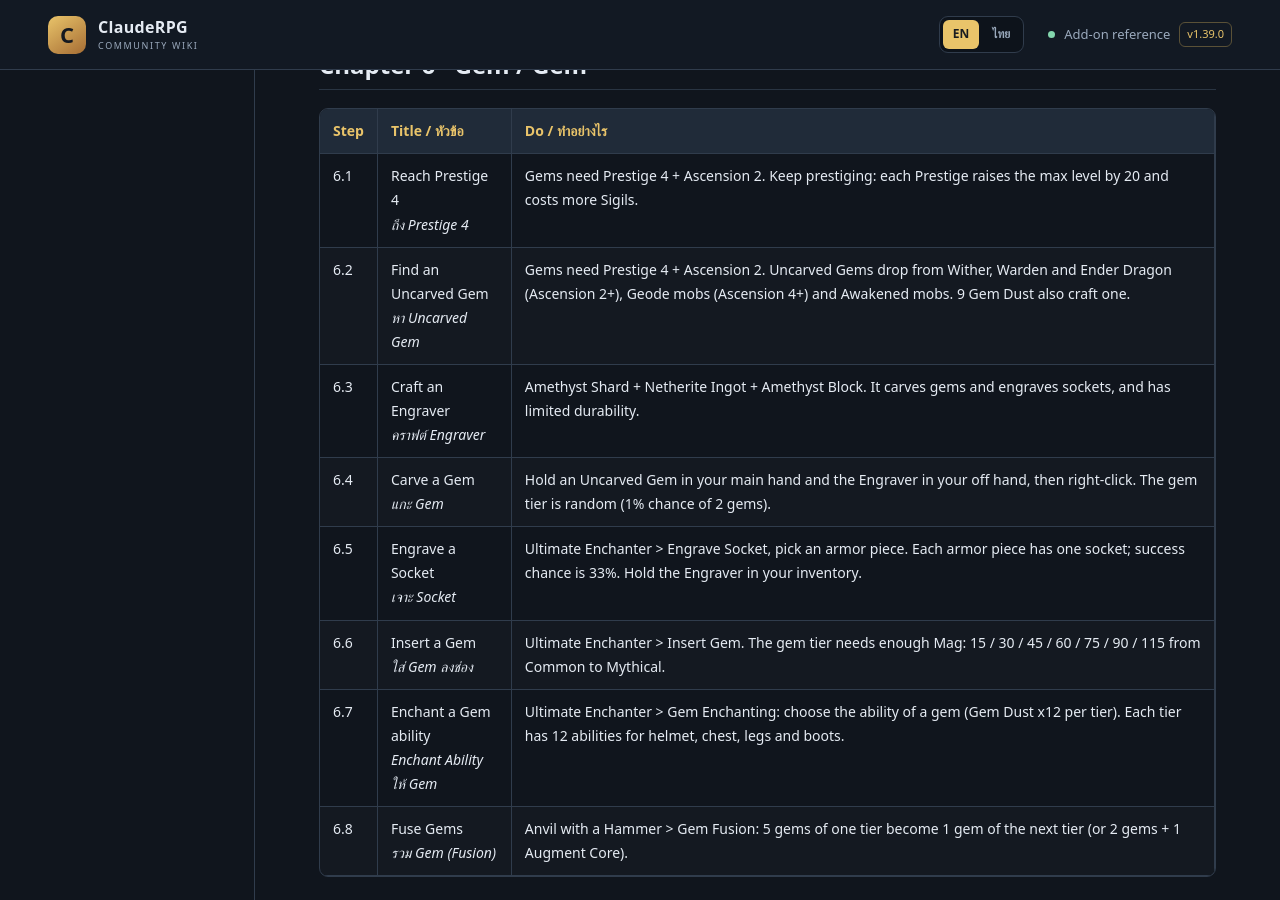
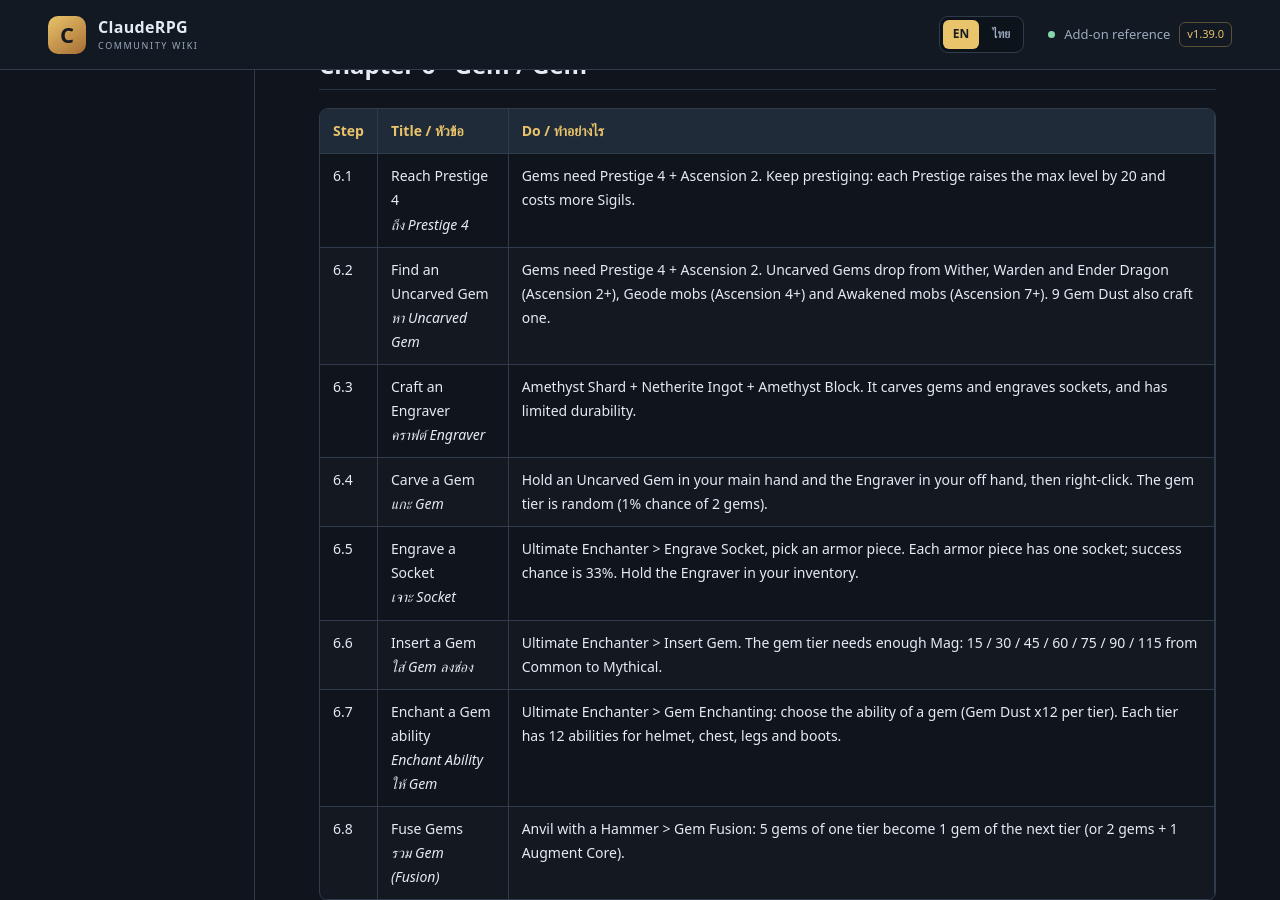
Before and after one commit to miniTorch25/ClaudeRPG-Wiki-V2, a Jekyll site: the page built from Guide-Quest.md, in a window 1280 px wide and 900 px high, scrolled down 3354 px. Built offline with Jekyll 4.4.1, drawn with Linux system fonts in a browser that asks for light colours; our own code applies the rules of GitHub Pages for plain Markdown files.

Commit message:
Docs: specify Awakened Gem drop Ascension gate

```diff
--- a/Guide-Quest.md
+++ b/Guide-Quest.md
@@ -74,7 +74,7 @@
 | Step | Title / หัวข้อ | Do / ทำอย่างไร |
 |---|---|---|
 | 6.1 | Reach Prestige 4<br><i>ถึง Prestige 4</i> | Gems need Prestige 4 + Ascension 2. Keep prestiging: each Prestige raises the max level by 20 and costs more Sigils. |
-| 6.2 | Find an Uncarved Gem<br><i>หา Uncarved Gem</i> | Gems need Prestige 4 + Ascension 2. Uncarved Gems drop from Wither, Warden and Ender Dragon (Ascension 2+), Geode mobs (Ascension 4+) and Awakened mobs. 9 Gem Dust also craft one. |
+| 6.2 | Find an Uncarved Gem<br><i>หา Uncarved Gem</i> | Gems need Prestige 4 + Ascension 2. Uncarved Gems drop from Wither, Warden and Ender Dragon (Ascension 2+), Geode mobs (Ascension 4+) and Awakened mobs (Ascension 7+). 9 Gem Dust also craft one. |
 | 6.3 | Craft an Engraver<br><i>คราฟต์ Engraver</i> | Amethyst Shard + Netherite Ingot + Amethyst Block. It carves gems and engraves sockets, and has limited durability. |
 | 6.4 | Carve a Gem<br><i>แกะ Gem</i> | Hold an Uncarved Gem in your main hand and the Engraver in your off hand, then right-click. The gem tier is random (1% chance of 2 gems). |
 | 6.5 | Engrave a Socket<br><i>เจาะ Socket</i> | Ultimate Enchanter > Engrave Socket, pick an armor piece. Each armor piece has one socket; success chance is 33%. Hold the Engraver in your inventory. |
```
